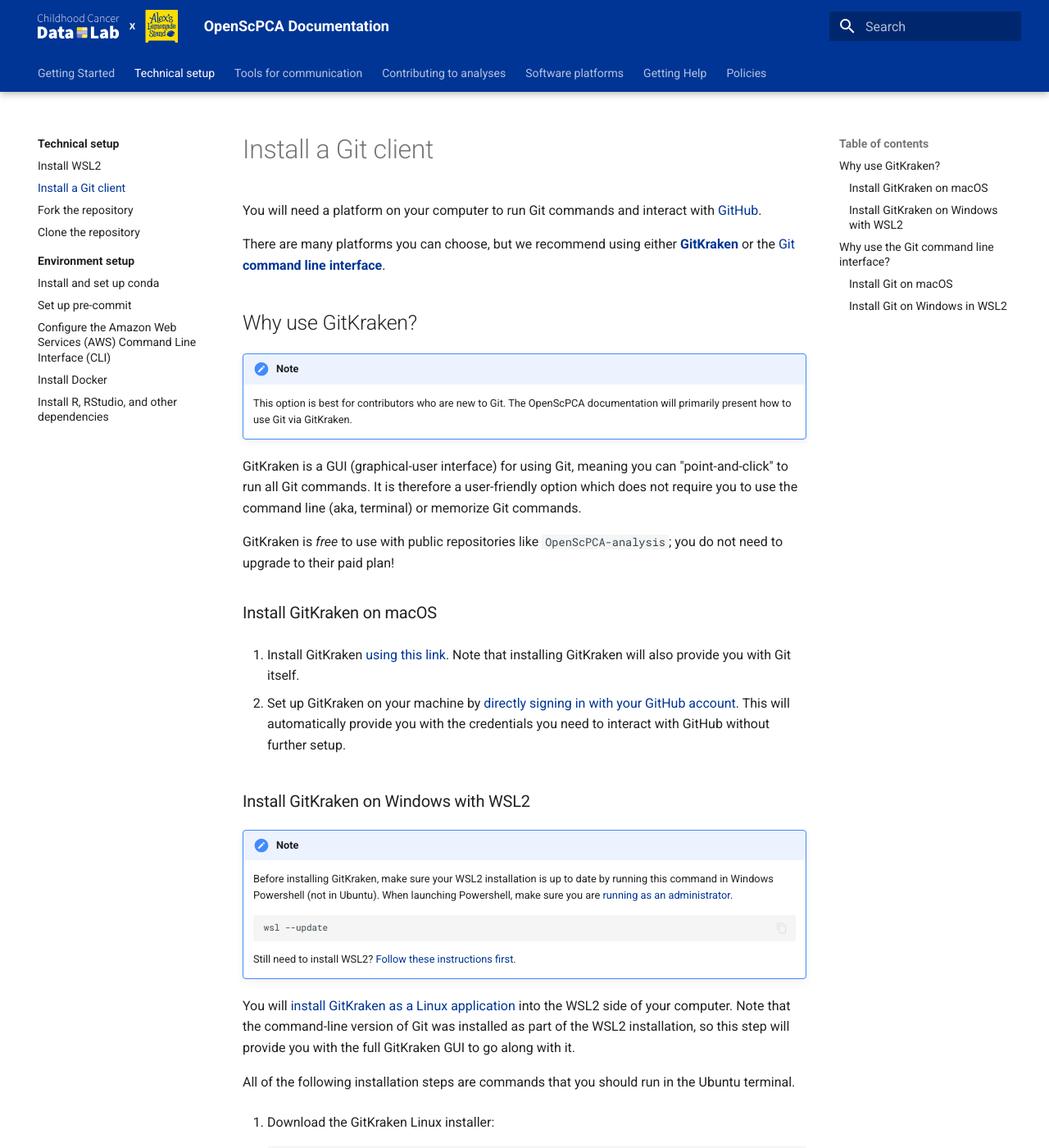
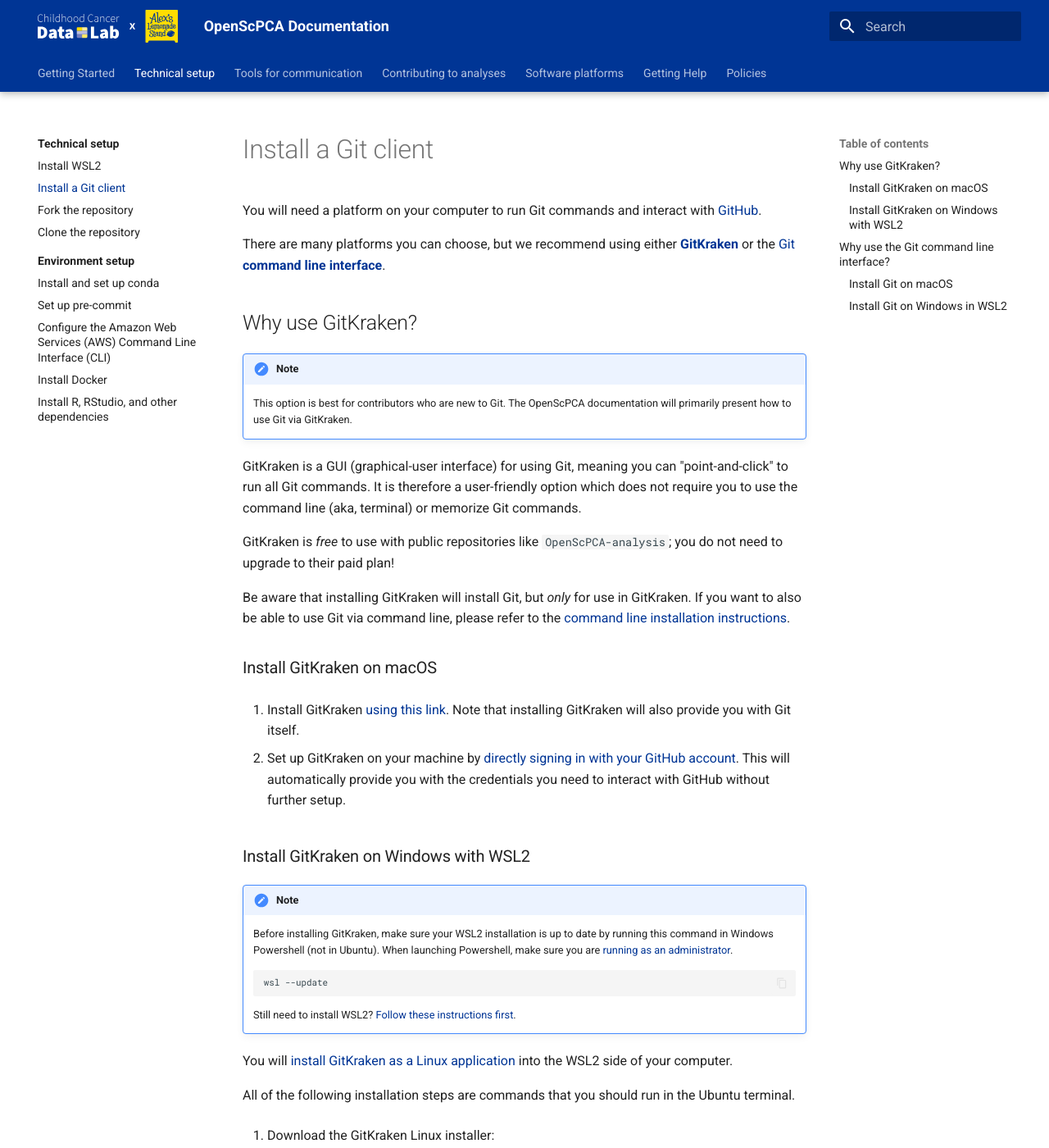
Before and after one commit to AlexsLemonade/OpenScPCA-analysis, an MkDocs documentation site: the page built from docs/technical-setup/install-a-git-client.md, in a window 1280 px wide and 1400 px high. Shown: the whole window at 82% size. Built offline with MkDocs 1.6.1 and Material for MkDocs 9.7.7, drawn with Linux system fonts in a browser that asks for light colours; some of the changed text lies outside the part shown.

Commit message:
git may actually not come with wsl

````diff
--- a/docs/technical-setup/install-a-git-client.md
+++ b/docs/technical-setup/install-a-git-client.md
@@ -14,6 +14,9 @@
 It is therefore a user-friendly option which does not require you to use the command line (aka, terminal) or memorize Git commands.
 
 GitKraken is _free_ to use with public repositories like `OpenScPCA-analysis`; you do not need to upgrade to their paid plan!
+
+Be aware that installing GitKraken will install Git, but _only_ for use in GitKraken.
+If you want to also be able to use Git via command line, please refer to the [command line installation instructions](#why-use-the-git-command-line-interface).
 
 ### Install GitKraken on macOS
 
@@ -37,7 +40,6 @@
     [Follow these instructions first](./install-wsl2.md).
 
 You will [install GitKraken as a Linux application](https://help.gitkraken.com/gitkraken-client/how-to-install/#deb) into the WSL2 side of your computer.
-Note that the command-line version of Git was installed as part of the WSL2 installation, so this step will provide you with the full GitKraken GUI to go along with it.
 
 All of the following installation steps are commands that you should run in the Ubuntu terminal.
 
@@ -95,5 +97,14 @@
 
 ### Install Git on Windows in WSL2
 
+Once you have [installed WSL2](./install-wsl2.md), you can install Git using `apt`:
 The [WSL2 installation itself](./install-wsl2.md) comes with Git, so no further action is needed.
+
 That said, if you want to update the Git installation, please refer to [Git's documentation directly](https://git-scm.com/download/linux).
+```sh
+# First make sure apt is up to date
+sudo apt update
+
+# Next, install Git
+sudo apt install git
+```
````
Also changed, not shown: other parts of docs/technical-setup/install-a-git-client.md (+1 -1 lines).
